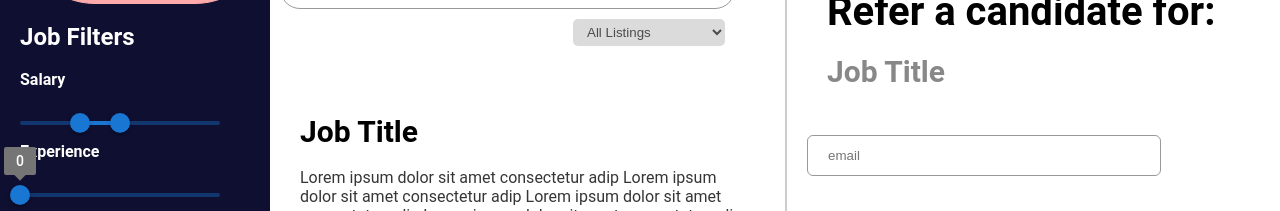
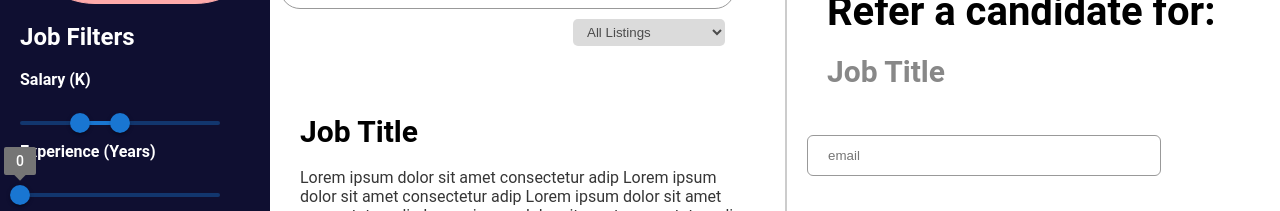
Before and after one commit to Ctrl-Alt-Elite-CS320/employee-referral-frontend, a React (Create React App) app: page /jobsfeed in a window 1280 px wide. Shown: the part 146-357 px from the top of the page. Built offline with nearby package versions, Linux system fonts and the light colour scheme.

Commit message:
added units to salary and years

```diff
--- a/src/components/Filters.js
+++ b/src/components/Filters.js
@@ -11,9 +11,9 @@ class Filter extends React.Component {
         return (
             <div>
                 <br /><h2>Job Filters</h2><br />
-                <h4>Salary</h4><br />
-                <SalarySlider />
-                <h4>Experience</h4><br />
+                <h4>Salary (K)</h4><br />
+                <SalarySlider  />
+                <h4>Experience (Years)</h4><br />
                 <YearSlider />
                 <h4>Job type</h4><br />
                 <form>
```
